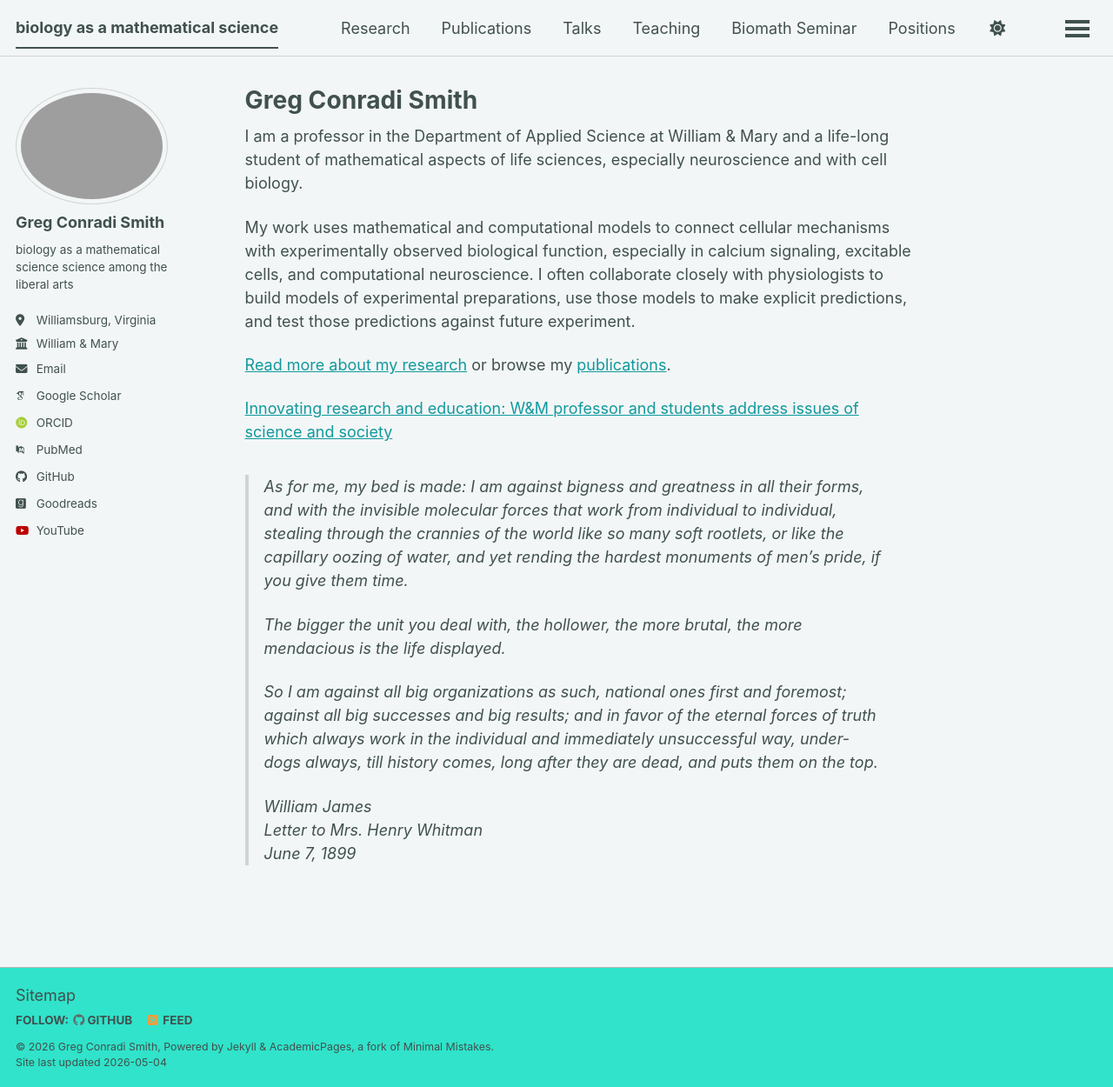
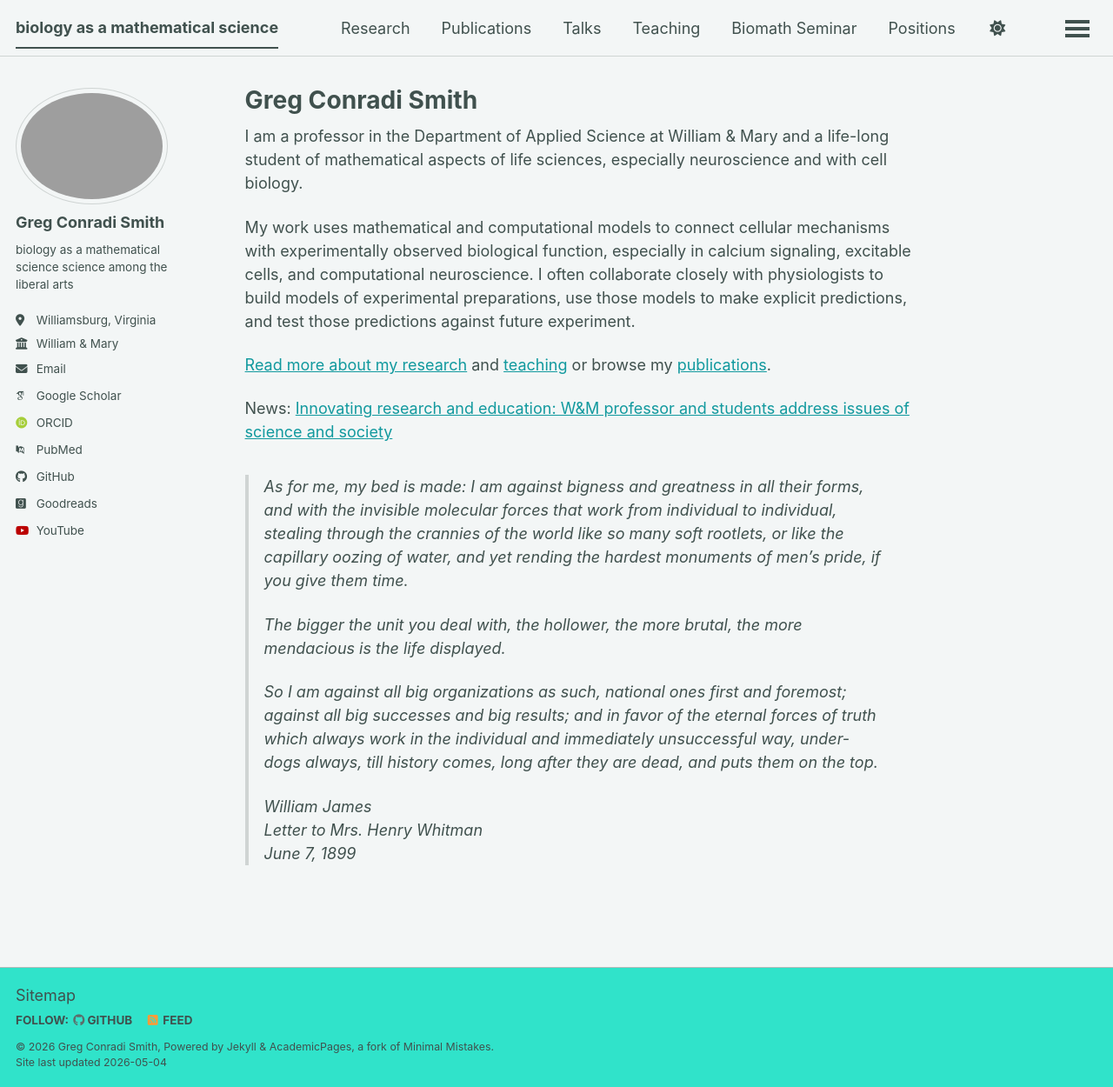
Before and after one commit to gregconradismith/gregconradismith.github.io, a Jekyll site: the page built from _pages/about.md, in a window 1280 px wide and 1250 px high. Shown: the whole window at 87% size. Built offline with Jekyll 4.4.1, drawn with Linux system fonts in a browser that asks for light colours; some web fonts are replaced; a script bundle is joined from its source files by our own code; library files that are not in the unit come from our copies.

Commit message:
Revise about page with teaching link and news update
Updated the about page to include a link to teaching and rephrased the news section.

```diff
--- a/_pages/about.md
+++ b/_pages/about.md
@@ -11,9 +11,9 @@ I am a professor in the Department of Applied Science at William & Mary and a li
 
 My work uses mathematical and computational models to connect cellular mechanisms with experimentally observed biological function, especially in calcium signaling, excitable cells, and computational neuroscience. I often collaborate closely with physiologists to build models of experimental preparations, use those models to make explicit predictions, and test those predictions against future experiment.
 
-[Read more about my research](/research/) or browse my [publications](/publications/).
+[Read more about my research](/research/) and [teaching](https://gregconradismith.github.io/teaching/) or browse my [publications](/publications/).
 
-[Innovating research and education: W&M professor and students address issues of science and society](https://news.wm.edu/2023/11/16/innovating-research-and-education-wm-professor-and-students-address-issues-of-science-and-society/)
+News: [Innovating research and education: W&M professor and students address issues of science and society](https://news.wm.edu/2023/11/16/innovating-research-and-education-wm-professor-and-students-address-issues-of-science-and-society/)
 
 > As for me, my bed is made: I am against bigness and greatness in all their forms, and with the invisible molecular forces that work from individual to individual, stealing through the crannies of the world like so many soft rootlets, or like the capillary oozing of water, and yet rending the hardest monuments of men's pride, if you give them time.
 >
```
